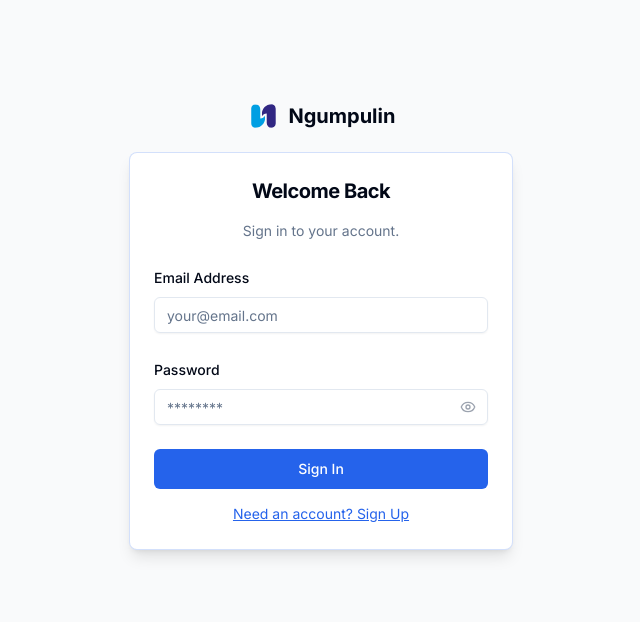
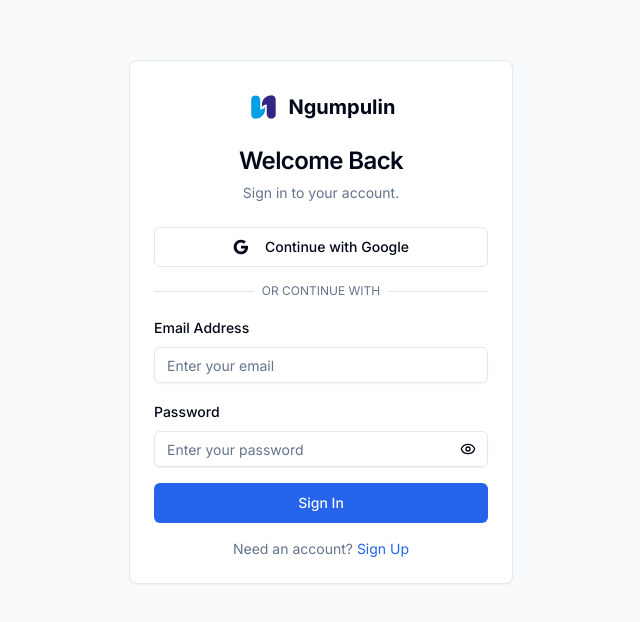
Before and after one commit to wahyudesu/Ngumpulin, a Next.js app: page /sign-in in a window 1280 px wide. Shown: the part 126-748 px from the top of the page, without its empty margins (319-959 px from the left). Built offline with nearby package versions, Linux system fonts and the light colour scheme; no server answers; a web font is replaced by a local one.

Commit message:
feat: added google login

```diff
--- a/src/actions/auth.ts
+++ b/src/actions/auth.ts
@@ -1,6 +1,4 @@
-
 "use server"
-
 import { redirect } from "next/navigation"
 import { revalidatePath } from "next/cache"
 import { createClient } from "@/lib/supabase/server"
@@ -8,6 +6,7 @@
 export type AuthResult = {
   success: boolean
   message: string
+  data?: any
 }
 
 export async function login(formData: FormData): Promise<AuthResult> {
@@ -22,7 +21,6 @@
   }
 
   const supabase = await createClient()
-
   const { error } = await supabase.auth.signInWithPassword({
     email,
     password,
@@ -37,6 +35,30 @@
 
   revalidatePath("/", "layout")
   redirect("/dashboard")
+}
+
+export async function signInWithGoogle(): Promise<AuthResult> {
+  const supabase = await createClient()
+
+  const { data, error } = await supabase.auth.signInWithOAuth({
+    provider: 'google',
+    options: {
+      redirectTo: `${process.env.NEXT_PUBLIC_SITE_URL}/auth/callback`,
+    },
+  })
+
+  if (error) {
+    return {
+      success: false,
+      message: error.message,
+    }
+  }
+
+  return {
+    success: true,
+    message: "Redirecting to Google...",
+    data: data.url,
+  }
 }
 
 export async function signup(formData: FormData): Promise<AuthResult> {
@@ -58,7 +80,6 @@
   }
 
   const supabase = await createClient()
-
   const { error } = await supabase.auth.signUp({
     email,
     password,
@@ -77,10 +98,8 @@
   }
 }
 
-
 export async function logout() {
   const supabase = await createClient()
-
   const { error } = await supabase.auth.signOut()
 
   if (error) {
--- a/src/components/auth/signin-form.tsx
+++ b/src/components/auth/signin-form.tsx
@@ -1,4 +1,3 @@
-
 "use client"
 
 import { useState, useTransition } from "react"
@@ -9,11 +8,12 @@
 import { Label } from "@/components/ui/label"
 import { Loader2, Eye, EyeOff } from "lucide-react"
 import { toast } from "sonner"
-import { login } from "@/actions/auth"
+import { login, signInWithGoogle } from "@/actions/auth"
 import Logo from "../Logo"
 
 export function SigninForm() {
   const [isPending, startTransition] = useTransition()
+  const [isGooglePending, setIsGooglePending] = useState(false)
   const [showPassword, setShowPassword] = useState(false)
 
   const handleSubmit = async (formData: FormData) => {
@@ -36,72 +36,145 @@
     })
   }
 
+  const handleGoogleSignIn = async () => {
+    setIsGooglePending(true)
+    try {
+      const result = await signInWithGoogle()
+      if (result.success && result.data) {
+        // Redirect to Google OAuth
+        window.location.href = result.data
+      } else {
+        toast.error(result.message)
+        setIsGooglePending(false)
+      }
+    } catch (error) {
+      toast.error("Failed to sign in with Google")
+      setIsGooglePending(false)
+    }
+  }
+
   const togglePasswordVisibility = () => {
     setShowPassword(!showPassword)
   }
 
   return (
-    <div className="flex flex-col items-center justify-center min-h-screen bg-gray-50">
+    <div className="flex min-h-screen w-full items-center justify-center p-6 md:p-10">
+      <div className="w-full max-w-sm">
+        <Card>
+          <CardHeader className="text-center">
+            <div className="mx-auto mb-4">
               <Logo />
-      <Card className="w-96 shadow-lg border-primary/20 mt-5">
-        <CardHeader className="text-center space-y-4">
-          <CardTitle className="text-xl font-bold">Welcome Back</CardTitle>
-          <p className="text-sm text-muted-foreground">Sign in to your account.</p>
+            </div>
+            <CardTitle className="text-2xl">Welcome Back</CardTitle>
+            <p className="text-sm text-muted-foreground">
+              Sign in to your account.
+            </p>
           </CardHeader>
-        <CardContent>
-          <form action={handleSubmit} className="space-y-6">
+          <CardContent className="space-y-4">
+            {/* Google Sign-in Button */}
+            <Button
+              onClick={handleGoogleSignIn}
+              disabled={isGooglePending || isPending}
+              variant="outline"
+              className="w-full"
+              type="button"
+            >
+              {isGooglePending ? (
+                <Loader2 className="mr-2 h-4 w-4 animate-spin" />
+              ) : (
+                <svg className="mr-2 h-4 w-4" viewBox="0 0 24 24">
+                  <path
+                    fill="currentColor"
+                    d="M22.56 12.25c0-.78-.07-1.53-.2-2.25H12v4.26h5.92c-.26 1.37-1.04 2.53-2.21 3.31v2.77h3.57c2.08-1.92 3.28-4.74 3.28-8.09z"
+                  />
+                  <path
+                    fill="currentColor"
+                    d="M12 23c2.97 0 5.46-.98 7.28-2.66l-3.57-2.77c-.98.66-2.23 1.06-3.71 1.06-2.86 0-5.29-1.93-6.16-4.53H2.18v2.84C3.99 20.53 7.7 23 12 23z"
+                  />
+                  <path
+                    fill="currentColor"
+                    d="M5.84 14.09c-.22-.66-.35-1.36-.35-2.09s.13-1.43.35-2.09V7.07H2.18C1.43 8.55 1 10.22 1 12s.43 3.45 1.18 4.93l2.85-2.22.81-.62z"
+                  />
+                  <path
+                    fill="currentColor"
+                    d="M12 5.38c1.62 0 3.06.56 4.21 1.64l3.15-3.15C17.45 2.09 14.97 1 12 1 7.7 1 3.99 3.47 2.18 7.07l3.66 2.84c.87-2.6 3.3-4.53 6.16-4.53z"
+                  />
+                </svg>
+              )}
+              Continue with Google
+            </Button>
+
+            <div className="relative">
+              <div className="absolute inset-0 flex items-center">
+                <span className="w-full border-t" />
+              </div>
+              <div className="relative flex justify-center text-xs uppercase">
+                <span className="bg-background px-2 text-muted-foreground">
+                  Or continue with
+                </span>
+              </div>
+            </div>
+
+            <form action={handleSubmit} className="space-y-4">
               <div className="space-y-2">
-              <Label htmlFor="email" className="text-sm font-medium">
-                Email Address
-              </Label>
+                <Label htmlFor="email">Email Address</Label>
                 <Input
                   id="email"
                   name="email"
                   type="email"
-                placeholder="your@email.com"
+                  placeholder="Enter your email"
                   required
-                disabled={isPending}
-                className="focus:ring-primary focus:border-primary"
+                  disabled={isPending || isGooglePending}
                 />
               </div>
               <div className="space-y-2">
-              <Label htmlFor="password" className="text-sm font-medium">
-                Password
-              </Label>
+                <Label htmlFor="password">Password</Label>
                 <div className="relative">
                   <Input
                     id="password"
                     name="password"
                     type={showPassword ? "text" : "password"}
-                  placeholder="********"
+                    placeholder="Enter your password"
                     required
-                  disabled={isPending}
-                  className="focus:ring-primary focus:border-primary pr-10"
+                    disabled={isPending || isGooglePending}
                   />
-                <button
+                  <Button
                     type="button"
+                    variant="ghost"
+                    size="sm"
+                    className="absolute right-0 top-0 h-full px-3 py-2 hover:bg-transparent"
                     onClick={togglePasswordVisibility}
-                  className="absolute inset-y-0 right-0 pr-3 flex items-center text-gray-400 hover:text-gray-600"
-                  disabled={isPending}
+                    disabled={isPending || isGooglePending}
                   >
-                  {showPassword ? <EyeOff className="h-4 w-4" /> : <Eye className="h-4 w-4" />}
-                </button>
+                    {showPassword ? (
+                      <EyeOff className="h-4 w-4" />
+                    ) : (
+                      <Eye className="h-4 w-4" />
+                    )}
+                  </Button>
                 </div>
               </div>
-            <div className="flex flex-col space-y-3">
-              <Button type="submit" disabled={isPending} className="w-full bg-primary text-white hover:bg-primary/90">
-                {isPending && <Loader2 className="w-4 h-4 mr-2 animate-spin" />}
+              <Button
+                type="submit"
+                className="w-full"
+                disabled={isPending || isGooglePending}
+              >
+                {isPending && <Loader2 className="mr-2 h-4 w-4 animate-spin" />}
                 Sign In
               </Button>
-              <div className="text-center">
-                <Link href="/sign-up" className="text-sm text-primary hover:text-primary/80 underline">
-                  Need an account? Sign Up
+            </form>
+            <div className="text-center text-sm">
+              <span className="text-muted-foreground">Need an account? </span>
+              <Link
+                href="/sign-up"
+                className="text-primary underline-offset-4 hover:underline"
+              >
+                Sign Up
               </Link>
             </div>
-            </div>
-          </form>
           </CardContent>
         </Card>
       </div>
+    </div>
   )
 }
```
Also changed, not shown: src/app/auth/callback/route.ts (added, +18 -0 lines). Lines whose indentation alone changed are shown as unchanged.
